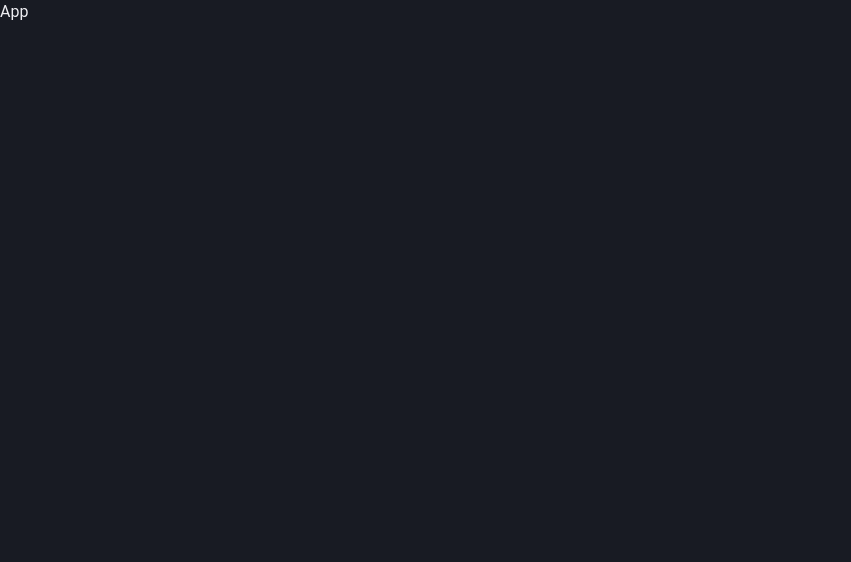
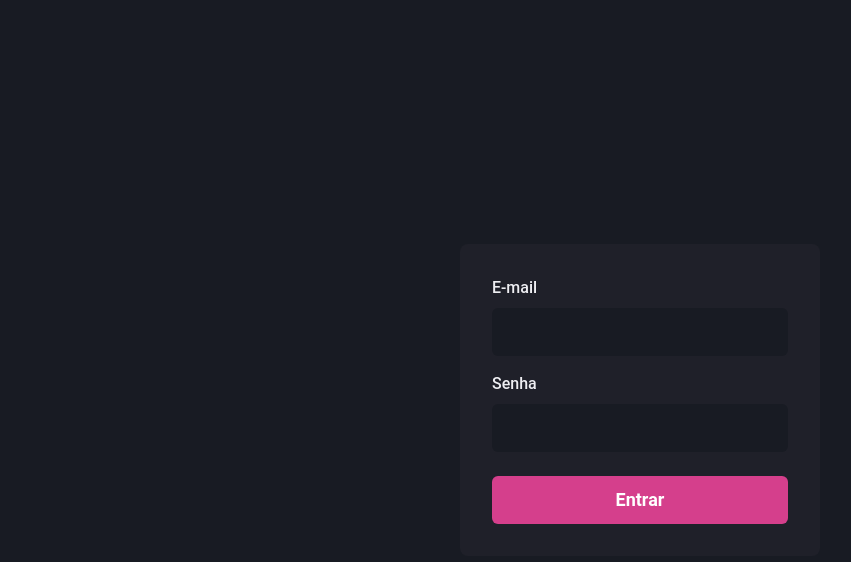
Before and after one commit to yarnando/dashboard, a Next.js app: page / in a window 1280 px wide. Shown: the top 562 px of the page, without its empty margins (0-851 px from the left). Built offline with nearby package versions, Linux system fonts and the light colour scheme.

Commit message:
feat(signin): signin page

```diff
--- a/src/pages/index.tsx
+++ b/src/pages/index.tsx
@@ -1,5 +1,77 @@
+import {
+  Flex,
+  FormControl,
+  FormLabel,
+  Input,
+  Button,
+  Stack
+} from '@chakra-ui/react'
+
 export default function Home() {
   return (
-    <h1>App</h1>
+    <Flex
+      w="100vw"
+      h="100vh"
+      align="center"
+      justify="center">
+
+      <Flex
+        as="form"
+        width="100%"
+        maxWidth={360}
+        bg="gray.800"
+        p="8"
+        borderRadius={8}
+        flexDir="column"
+      >
+        <Stack spacing={4}>
+
+          <FormControl>
+            <FormLabel htmlFor='email'>
+              E-mail
+            </FormLabel>
+
+            <Input
+              id="email"
+              name="email"
+              type="email"
+              focusBorderColor="pink.500"
+              bgColor="gray.900"
+              variant="filled"
+              _hover={{
+                bgColor: 'gray.900'
+              }}
+              size="lg"
+            />
+          </FormControl>
+
+          <FormControl>
+            <FormLabel htmlFor='password'>
+              Senha
+            </FormLabel>
+
+            <Input
+              id="password"
+              name="password"
+              type="password"
+              focusBorderColor="pink.500"
+              bgColor="gray.900"
+              variant="filled"
+              _hover={{
+                bgColor: 'gray.900'
+              }}
+              size="lg"
+            />
+          </FormControl>
+
+        </Stack>
+
+        <Button type="submit" mt="6" colorScheme="pink" size="lg">
+          Entrar
+        </Button>
+
+      </Flex>
+
+    </Flex>
   )
 }
```
